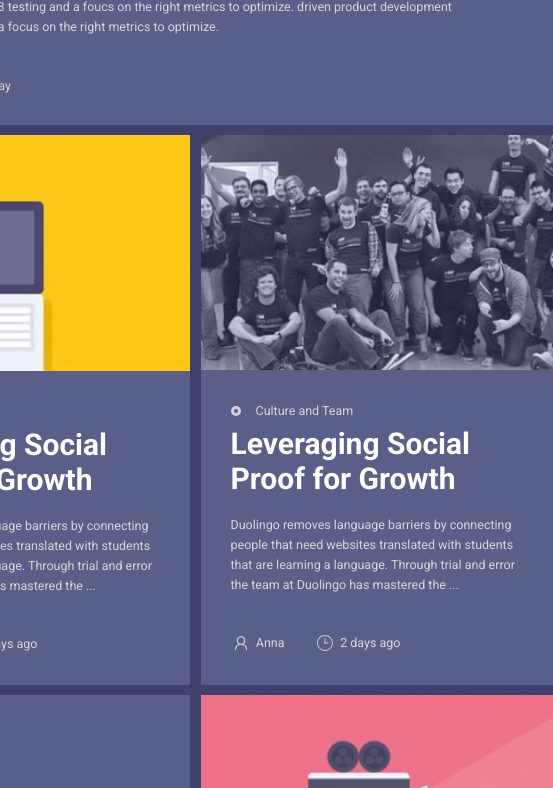
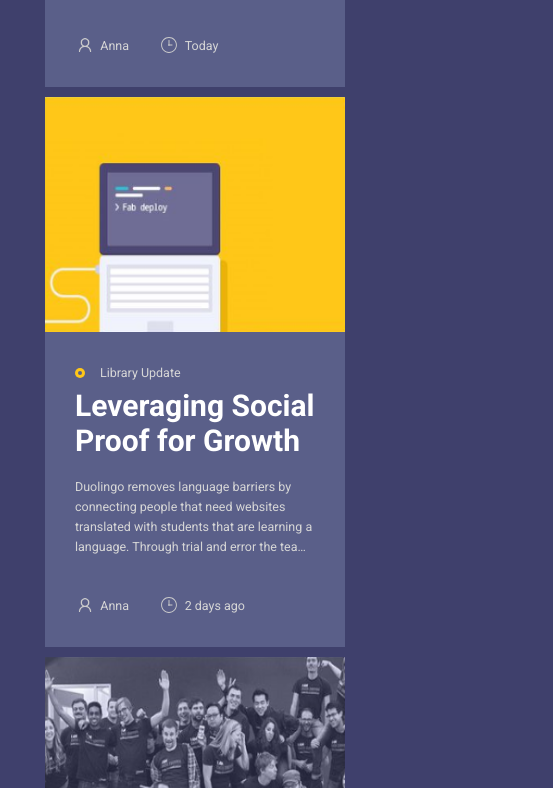
Before and after one commit to Kaushal297/bang-the-table, a plain HTML site: page index.html in a window 390 px wide. Shown: the part 552-1340 px from the top of the page, 553 px wide, since content can reach past the window. Drawn offline with Linux system fonts and the light colour scheme.

Commit message:
Added responsive for mobile, tablet and laptop/desktop

```diff
--- a/style.css
+++ b/style.css
@@ -140,6 +140,7 @@ main {
 
 .container__box img {
     width: 100%;
+    height: 235px;
 }
 
 .custom-circle {
@@ -269,6 +270,9 @@ main {
     height: 80px;
     overflow: hidden;
     max-width: 630px;
+    display: -webkit-box;
+    -webkit-line-clamp: 4;
+    -webkit-box-orient: vertical;
 }
 
 .know-user {
@@ -281,3 +285,65 @@ main {
     justify-content: flex-start;
     align-items: center;
 }
+
+@media (max-width: 1500px){
+    main {
+        margin: 50px;
+    }
+
+    .single {
+        width: 24.5%;
+    }
+
+    .double {
+        width: 49.5%;
+    }
+}
+
+@media (max-width: 1340px) {
+    .container {
+        width: 915px;
+    }
+
+    .single {
+        width: 300px;
+    }
+
+    .double {
+        width: 605px;
+    }
+}
+
+@media (max-width: 1015px) {
+    .container {
+        width: 605px;
+    }
+
+    input[type="email"] {
+        width: 200px;
+    }
+
+    .font-size-0 {
+        width: 250px;
+    }
+}
+
+@media (max-width: 640px) {
+    main {
+        margin: 50px 0;
+    }
+
+    .container {
+        width: 300px;
+    }
+
+    .double {
+        width: 300px;
+    }
+}
+
+@media (max-width: 460px) {
+    .font-size-0 {
+        display: none;
+    }
+}
```
Also changed, not shown: index.html (+1 -1 lines).
